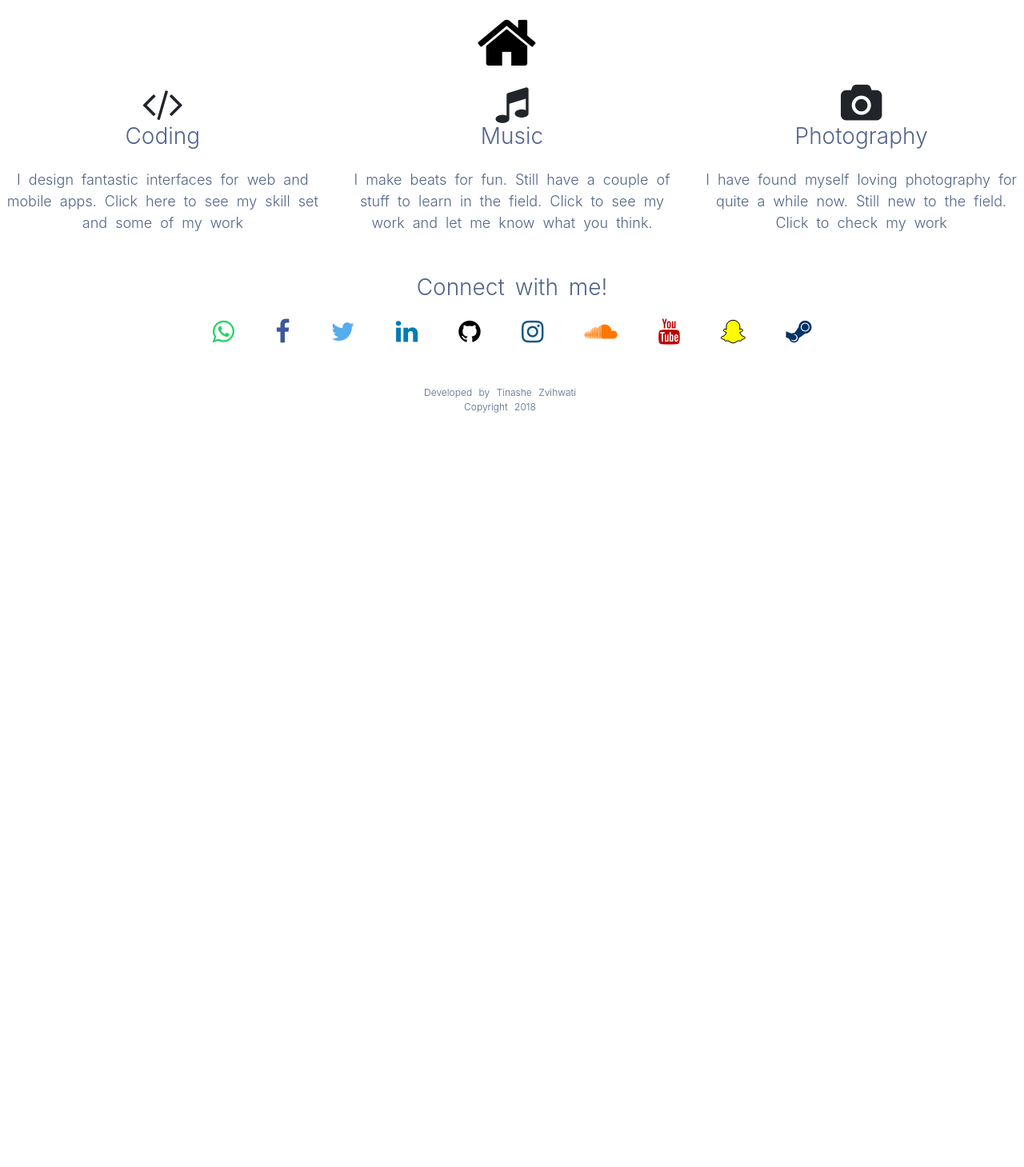
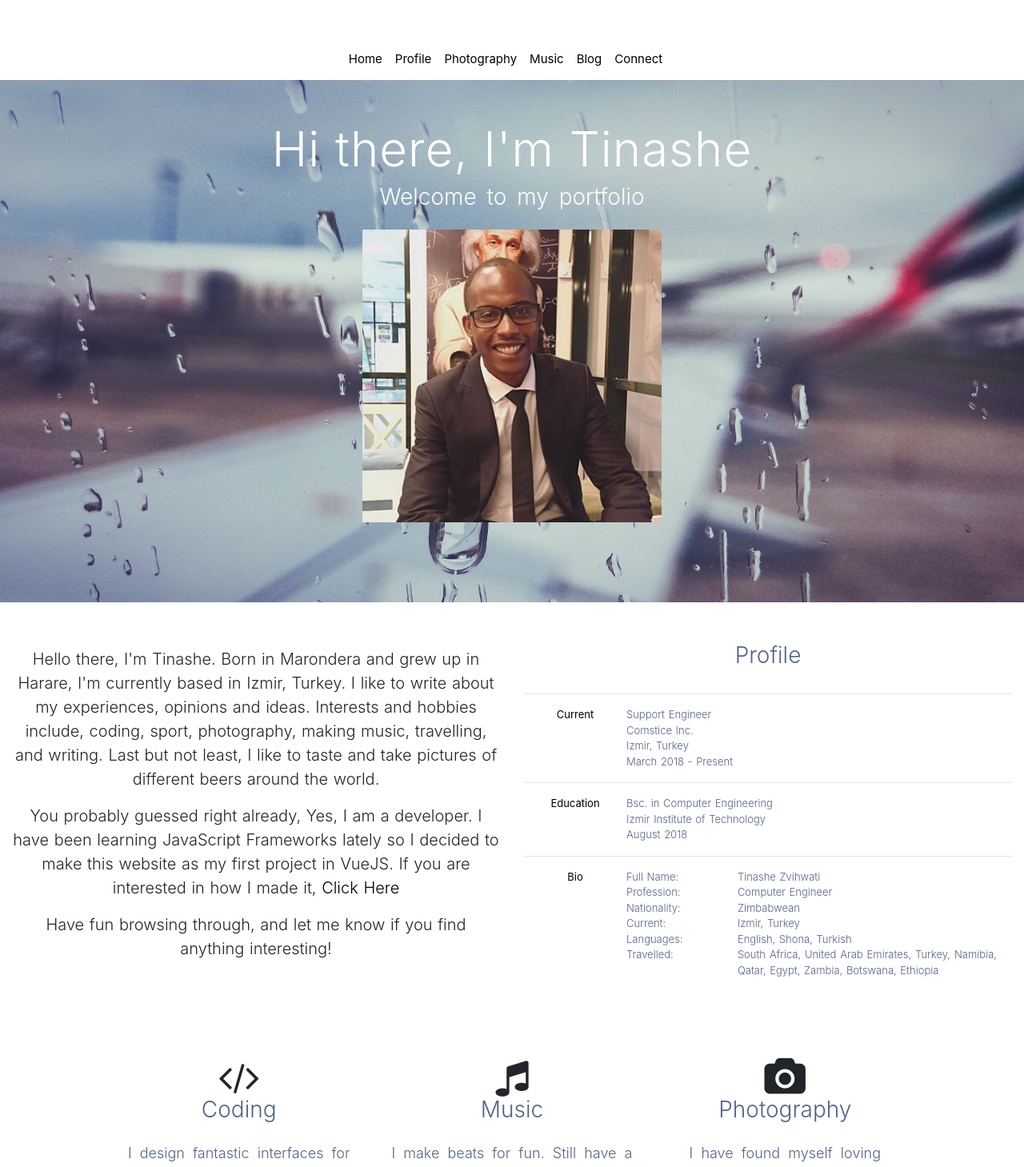
Before and after one commit to IamTinashe/Blog, a Nuxt app: page /profile in a window 1280 px wide. Shown: the top 1459 px of the page at 80% size. Before the commit the page ends 800 px from the top, so only its background shows below. Built offline with nearby package versions, Linux system fonts and the light colour scheme; some icons are missing; what vue-github-activity would draw is missing.

Commit message:
New Interface & pages added

```diff
--- a/components/header.vue
+++ b/components/header.vue
@@ -1,11 +1,42 @@
 <template>
   <header>
-    <div class="navbar">
-      <div class="container d-flex justify-content-center">
+    <div class="navbar" style="background: #ffffff; z-index: 1; position: fixed; width: 100%;">
+      <div class="container d-flex justify-content-center" style="margin-top: 50px; margin-bottom: 0px;">
         <router-link
           :to="'/'"
-          class="navbar-brand d-flex align-items-center">
-          <i class="fa fa-home fa-4x"/>
+          class="navbar-brand d-flex align-items-center"
+          style="font-size: 15px;">
+          Home
+        </router-link>
+        <router-link
+          :to="'/profile'"
+          class="navbar-brand d-flex align-items-center"
+          style="font-size: 15px;">
+          Profile
+        </router-link>
+        <router-link
+          :to="'/photography'"
+          class="navbar-brand d-flex align-items-center"
+          style="font-size: 15px;">
+          Photography
+        </router-link>
+        <router-link
+          :to="'/music'"
+          class="navbar-brand d-flex align-items-center"
+          style="font-size: 15px;">
+          Music
+        </router-link>
+        <router-link
+          :to="'/blog'"
+          class="navbar-brand d-flex align-items-center"
+          style="font-size: 15px;">
+          Blog
+        </router-link>
+        <router-link
+          :to="'/connect'"
+          class="navbar-brand d-flex align-items-center"
+          style="font-size: 15px;">
+          Connect
         </router-link>
       </div>
     </div>
--- a/layouts/default.vue
+++ b/layouts/default.vue
@@ -5,8 +5,8 @@
       <div class="row nopadding" style="width: 100%;">
         <nuxt/>
       </div>
-      <footer class="position">
-        <div class="row">
+      <footer class="position " style="background: #ffffff; padding-top: 100px; width: 100%;">
+        <div class="row" style="width: 80%; margin-left: 10%;">
           <div class="col-md-4">
             <i class="fa fa-code fa-3x"/>
             <h4 class="subtitle">Coding</h4>
@@ -148,8 +148,8 @@ html {
 }
 
 .div-spacing {
-  margin-top: 100px;
-  margin-bottom: 100px;
+  padding-top: 100px;
+  padding-bottom: 100px;
   width: 100%;
 }
 
@@ -157,10 +157,6 @@ html {
   justify-content: center;
   align-items: center;
   text-align: center;
-}
-
-.nav-bar {
-  position: fixed;
 }
 
 .footer {
--- a/pages/index.vue
+++ b/pages/index.vue
@@ -1,21 +1,23 @@
 <template>
   <div>
-    <div class="row position" style="background-image: url('/background.jpg'); background-size: 100%; padding-left: 0px; padding-right: 0px; margin-left: 0px; margin-right: 0px; width: 100%; position: relative; margin-top: 50px;" >
+    <div class="row position" style="padding-left: 0px; padding-right: 0px; margin-left: 0px; margin-right: 0px; width: 100%; margin-top: 100px;" >
+      <div class="cover-img" style="background-image: url('/background.jpg'); background-position: center; background-size: cover; background-repeat: no-repeat; position: fixed; padding-left: 0px; padding-right: 0px; margin-left: 0px; margin-right: 0px; width: 100%; height: 80%; z-index: -1; margin-top: 0px;">
+      </div>
       <div class="position" style=" margin-top: 50px; padding-bottom: 0px; margin-bottom: 0px;">
-        <h1 class="title">Hi there, I'm Tinashe</h1>
+        <h1 class="title" style="color: #ffffff;">Hi there, I'm Tinashe</h1>
       </div>
       <div class="position" style=" padding-top: 0px; margin-top: 0px; padding-bottom: 0px; margin-bottom: 0px; ">
-        <h2 class="subtitle">Welcome to my portfolio</h2>
+        <h2 class="subtitle" style="color: #ffffff;">Welcome to my portfolio</h2>
       </div>
       <div class="profile-image position" style=" padding-top: 0px; margin-top: 0px; padding-bottom: 0px; margin-bottom: 80px;">
         <img class="image-circular" src="@/assets/tinashe.png">
       </div>
     </div>
 
-    <div class="position" style="height: 50px;">
+    <div class="position" style="height: 50px; background: #ffffff;">
     </div>
 
-    <div class="position div-spacing row nopadding">
+    <div class="position div-spacing row nopadding" style="background: #ffffff;">
       <div class="col-md-6">
         <p class="lead">
           Hello there, I'm Tinashe. Born in Marondera and grew up in Harare, I'm currently
@@ -125,7 +127,9 @@
         </div>
       </div>
     </div>
-    <div class="album py-5" style=" background-image: url('/background2.jpeg'); background-size: 100%; padding-left: 0px; padding-right: 0px; margin-left: 0px; margin-right: 0px; width: 100%; position: relative; margin-top: 50px;">
+
+
+    <div class="album py-5" style=" background-image: url('/background2.jpeg'); background-size: 100%; padding-left: 0px; padding-right: 0px; margin-left: 0px; margin-right: 0px; width: 100%; position: relative; padding-top: 50px;">
       <div v-if="error" class="error div-spacing">
         <p class="lead">{{ error }}</p>
       </div>
@@ -173,7 +177,9 @@
         </div>
       </div>
     </div>
-    <div class="album py-5 div-spacing">
+
+
+    <div class="album py-5 div-spacing" style="background: #ffffff; position: relative; margin-bottom: 0px; height: 700px;">
       <div class="widget col-md-4 position" style="float: left;">
         <div class="card mb-4 shadow-sm">
           <github-feed login="IamTinashe"></github-feed>
@@ -202,7 +208,9 @@
         </div>
       </div>
     </div>
-    <div class="row position div-spacing" style=" background-image: url('/background3.jpg'); background-size: 100%; padding-left: 0px; padding-right: 0px; margin-left: 0px; margin-right: 0px; width: 100%; position: relative; margin-top: 50px; float: none; ">
+
+
+    <div class="row position div-spacing" style=" background-image: url('/background3.jpg'); background-size: 100%; padding-left: 0px; padding-right: 0px; margin-left: 0px; margin-right: 0px; width: 100%; position: relative; padding-top: 50px; float: none; ">
       <form method="post" style="width: 80%; padding: 80px 0px 80px 0px;">
         <div class="row">
           <div class="col-md-12" style="text-align: left;">
@@ -313,6 +321,7 @@ export default {
 </script>
 
 <style>
+
 .image-circular {
   border-radius: 300px 300px 300px 300px;
   width: 15%;
--- /dev/null
+++ b/pages/profile/index.vue
@@ -0,0 +1,129 @@
+<template>
+  <div>
+    <div class="row position" style="background-image: url('/background.jpg'); background-size: 100%; padding-left: 0px; padding-right: 0px; margin-left: 0px; margin-right: 0px; width: 100%; position: relative; margin-top: 100px;" >
+      <div class="position" style=" margin-top: 50px; padding-bottom: 0px; margin-bottom: 0px;">
+        <h1 class="title" style="color: #ffffff;">Hi there, I'm Tinashe</h1>
+      </div>
+      <div class="position" style=" padding-top: 0px; margin-top: 0px; padding-bottom: 0px; margin-bottom: 0px; ">
+        <h2 class="subtitle" style="color: #ffffff;">Welcome to my portfolio</h2>
+      </div>
+      <div class="profile-image position" style=" padding-top: 0px; margin-top: 0px; padding-bottom: 0px; margin-bottom: 100px;">
+        <img class="image-circular" src="@/assets/tinashe.png">
+      </div>
+    </div>
+
+    <div class="position" style="height: 50px;">
+    </div>
+
+    <div class="position div-spacing row nopadding">
+      <div class="col-md-6">
+        <p class="lead">
+          Hello there, I'm Tinashe. Born in Marondera and grew up in Harare, I'm currently
+          based in Izmir, Turkey. I like to write about my experiences, opinions and ideas.
+          Interests and hobbies include, coding, sport, photography, making music, travelling,
+          and writing. Last but not least, I like to taste and take pictures of different
+          beers around the world.
+        </p>
+        <p class="lead">
+          You probably guessed right already, Yes, I am a developer.  I have been learning
+          JavaScript Frameworks lately so I decided to make this website as my first project in
+          VueJS. If you are interested in how I made it,
+          <router-link :to="'/how-i-developed-my-website'">Click Here</router-link>
+        </p>
+        <p class="lead">Have fun browsing through, and let me know if you find anything interesting!</p>
+      </div>
+      <div class="col-md-6 prof-container">
+        <h2 class="subtitle">Profile</h2>
+        <hr>
+        <div class="row prof-blok">
+          <div class="md-col-5" style="width: 20%; margin-left: 15px;">
+            <p class="fonts-seven">Current</p>
+          </div>
+          <div class="md-col-6" style="width: 70%;">
+            <p class="fonts-six">Support Engineer</p>
+            <p class="fonts-six">Comstice Inc.</p>
+            <p class="fonts-six">Izmir, Turkey</p>
+            <p class="fonts-six">March 2018 - Present</p>
+          </div>
+        </div>
+        <hr>
+        <div class="row prof-blok">
+          <div class="md-col-5" style="width: 20%; margin-left: 15px;">
+            <p class="fonts-seven">Education</p>
+          </div>
+          <div class="md-col-6" style="width: 70%;">
+            <p class="fonts-six">Bsc. in Computer Engineering</p>
+            <p class="fonts-six">Izmir Institute of Technology</p>
+            <p class="fonts-six">August 2018</p>
+          </div>
+        </div>
+        <hr>
+        <div class="row prof-blok">
+          <div class="md-col-5" style="width: 20%; margin-left: 15px;">
+            <p class="fonts-seven">Bio</p>
+          </div>
+          <div class="md-col-6" style="width: 70%;">
+            <div class="row" style="margin-left: 0px;">
+              <div style="width: 30%;">
+                <p class="fonts-six">Full Name:</p>
+              </div>
+              <div style="width: 70%;">
+                <p class="fonts-six">Tinashe Zvihwati</p>
+              </div>
+            </div>
+            <div class="row" style="margin-left: 0px;">
+              <div style="width: 30%;">
+                <p class="fonts-six">Profession:</p>
+              </div>
+              <div style="width: 70%;">
+                <p class="fonts-six">Computer Engineer</p>
+              </div>
+            </div>
+            <div class="row" style="margin-left: 0px;">
+              <div style="width: 30%;">
+                <p class="fonts-six">Nationality:</p>
+              </div>
+              <div style="width: 70%;">
+                <p class="fonts-six">Zimbabwean</p>
+              </div>
+            </div>
+            <div class="row" style="margin-left: 0px;">
+              <div style="width: 30%;">
+                <p class="fonts-six">Current:</p>
+              </div>
+              <div style="width: 70%;">
+                <p class="fonts-six">Izmir, Turkey</p>
+              </div>
+            </div>
+            <div class="row" style="margin-left: 0px;">
+              <div style="width: 30%;">
+                <p class="fonts-six">Languages:</p>
+              </div>
+              <div style="width: 70%;">
+                <p class="fonts-six">English, Shona, Turkish</p>
+              </div>
+            </div>
+            <div class="row" style="margin-left: 0px;">
+              <div style="width: 30%;">
+                <p class="fonts-six">Travelled:</p>
+              </div>
+              <div style="width: 70%;">
+                <p class="fonts-six">
+                  South Africa,
+                  United Arab Emirates,
+                  Turkey,
+                  Namibia,
+                  Qatar,
+                  Egypt,
+                  Zambia,
+                  Botswana,
+                  Ethiopia
+                </p>
+              </div>
+            </div>
+          </div>
+        </div>
+      </div>
+    </div>
+	</div>
+</template>
```
Also changed, not shown: pages/blog/index.vue (added), pages/contact/index.vue (added), pages/music/index.vue (added), pages/photography/index.vue (added). Lines whose indentation alone changed are shown as unchanged.
